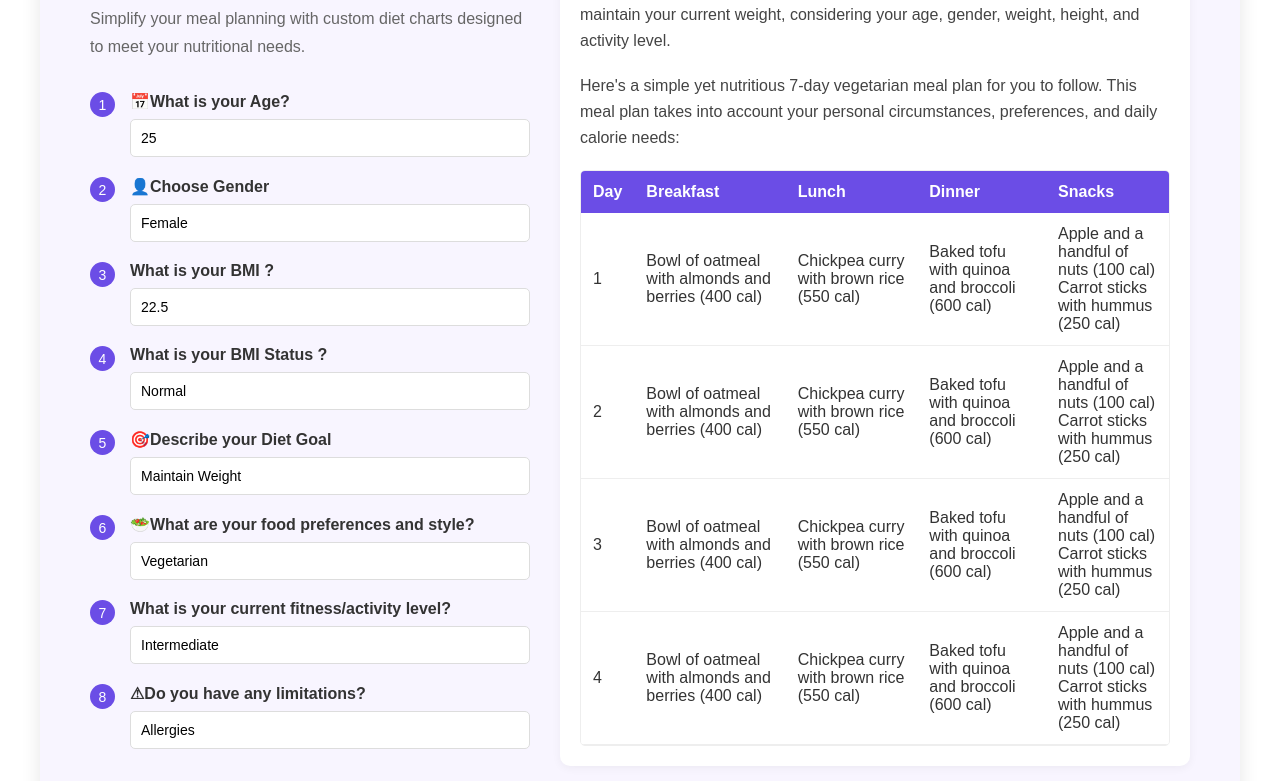
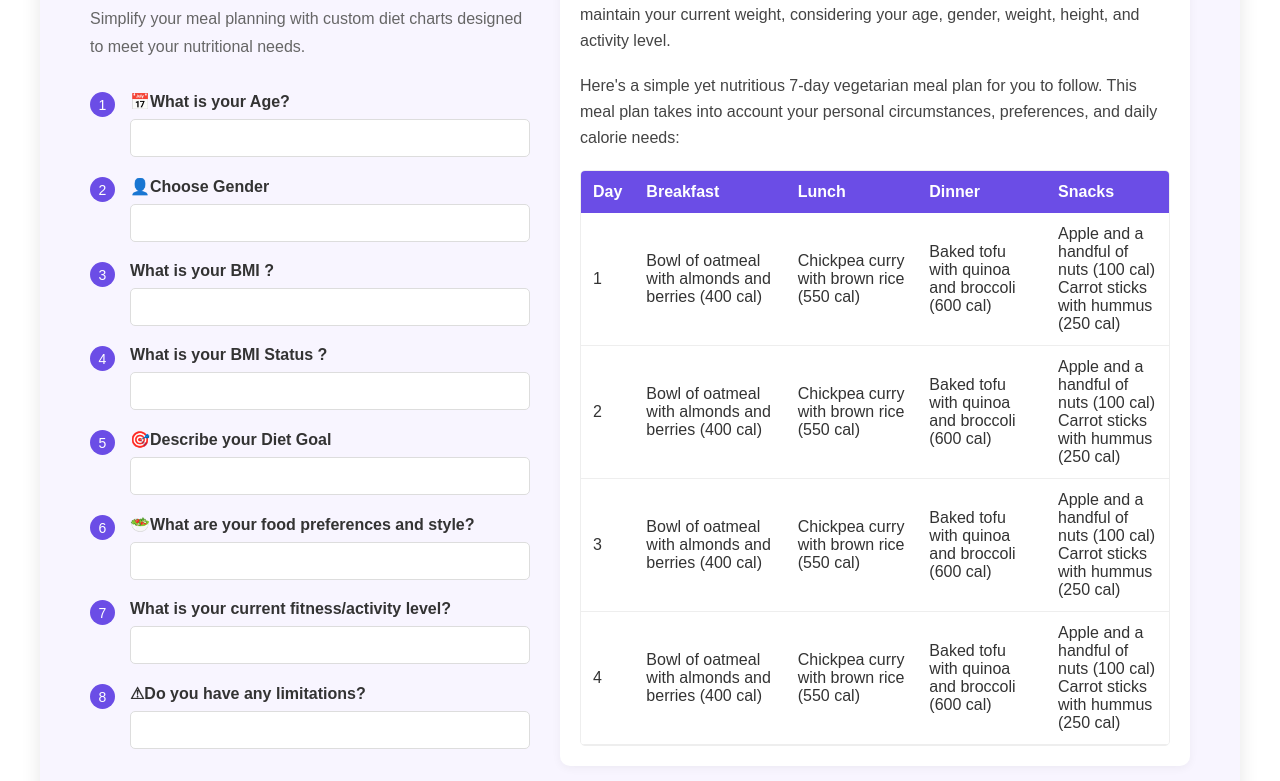
Before and after one commit to codinggita/ironcore_gym, a React (Vite) app in the folder Frontend-Main/vite_app/: page /wellness in a window 1280 px wide. Shown: the part 2299-3080 px from the top of the page. Built offline with nearby package versions, Linux system fonts and the light colour scheme.

Commit message:
implement wellness section with backend.

```diff
--- a/Frontend-Main/vite_app/src/pages/Wellness.jsx
+++ b/Frontend-Main/vite_app/src/pages/Wellness.jsx
@@ -1,4 +1,4 @@
-import React, { useState } from 'react';
+import React, { useState , useEffect } from 'react';
 import "../design/Wellness.css";
 
 const Wellness = () => {
@@ -17,16 +17,7 @@ const Wellness = () => {
     fitnessLevel: "",
     limitations: "",
   });
-  const [formDatatwo, setFormDatatwo] = useState({
-    age: "25",
-    gender: "Female",
-    bmi: "22.5",
-    bmiStatus: "Normal",
-    dietGoal: "Maintain Weight",
-    foodPreference: "Vegetarian",
-    activityLevel: "Intermediate",
-    limitations: "Allergies",
-  });
+  const [userId, setUserId] = useState(null);
 
   const calculateBMI = () => {
     if (weight && height) {
@@ -53,10 +44,38 @@ const Wellness = () => {
     }))
   }
 
-  const handleSubmit = (e) => {
+  const handleSubmit = async (e) => {
     e.preventDefault()
-    console.log("Form submitted:", formData)
-  };
+    try {
+      const response = await fetch("https://wellness-backend-bd6i.onrender.com/user-details", {
+        method: "POST",
+        headers: {
+          "Content-Type": "application/json",
+        },
+        body: JSON.stringify(formData),
+      })
+      const data = await response.json()
+      if (response.ok) {
+        setUserId(data.userId)
+        console.log("Form submitted successfully:", data)
+      } else {
+        console.error("Error submitting form:", data.message)
+      }
+    } catch (error) {
+      console.error("Error submitting form:", error)
+    }
+  }
+
+  useEffect(() => {
+    if (userId) {
+      fetch(`https://wellness-backend-bd6i.onrender.com/get-user-details/${userId}`)
+        .then((response) => response.json())
+        .then((data) => {
+          setFormData(data)
+        })
+        .catch((error) => console.error("Error fetching user details:", error))
+    }
+  }, [userId])
 
   return (
     <>
@@ -249,7 +268,7 @@ const Wellness = () => {
         </h1>
 
         <div className="content-wrapper">
-          <div className="form-section">
+        <div className="form-section">
             <h2>Balanced Diet Chart Generator</h2>
             <p className="subtitle">
               Simplify your meal planning with custom diet charts designed to meet your nutritional needs.
@@ -260,7 +279,7 @@ const Wellness = () => {
                 <span className="number">1</span>
                 <div className="label-input">
                   <label>📅What is your Age?</label>
-                  <input type="text" value={formDatatwo.age} readOnly />
+                  <input type="text" value={formData.age} readOnly />
                 </div>
               </div>
 
@@ -268,7 +287,7 @@ const Wellness = () => {
                 <span className="number">2</span>
                 <div className="label-input">
                   <label>👤Choose Gender</label>
-                  <input type="text" value={formDatatwo.gender} readOnly />
+                  <input type="text" value={formData.gender} readOnly />
                 </div>
               </div>
 
@@ -276,7 +295,7 @@ const Wellness = () => {
                 <span className="number">3</span>
                 <div className="label-input">
                   <label>What is your BMI ?</label>
-                  <input type="text" value={formDatatwo.bmi} readOnly />
+                  <input type="text" value={formData.bmi} readOnly />
                 </div>
               </div>
 
@@ -284,7 +303,7 @@ const Wellness = () => {
                 <span className="number">4</span>
                 <div className="label-input">
                   <label>What is your BMI Status ?</label>
-                  <input type="text" value={formDatatwo.bmiStatus} readOnly />
+                  <input type="text" value={formData.bmiStatus} readOnly />
                 </div>
               </div>
 
@@ -292,7 +311,7 @@ const Wellness = () => {
                 <span className="number">5</span>
                 <div className="label-input">
                   <label>🎯Describe your Diet Goal</label>
-                  <input type="text" value={formDatatwo.dietGoal} readOnly />
+                  <input type="text" value={formData.dietGoal} readOnly />
                 </div>
               </div>
 
@@ -300,7 +319,7 @@ const Wellness = () => {
                 <span className="number">6</span>
                 <div className="label-input">
                   <label>🥗What are your food preferences and style?</label>
-                  <input type="text" value={formDatatwo.foodPreference} readOnly />
+                  <input type="text" value={formData.foodPreferences} readOnly />
                 </div>
               </div>
 
@@ -308,7 +327,7 @@ const Wellness = () => {
                 <span className="number">7</span>
                 <div className="label-input">
                   <label>What is your current fitness/activity level?</label>
-                  <input type="text" value={formDatatwo.activityLevel} readOnly />
+                  <input type="text" value={formData.fitnessLevel} readOnly />
                 </div>
               </div>
 
@@ -316,7 +335,7 @@ const Wellness = () => {
                 <span className="number">8</span>
                 <div className="label-input">
                   <label>⚠Do you have any limitations?</label>
-                  <input type="text" value={formDatatwo.limitations} readOnly />
+                  <input type="text" value={formData.limitations} readOnly />
                 </div>
               </div>
             </div>
```
Also changed, not shown: 1 other file (tests, documents, lock files or other folders).
